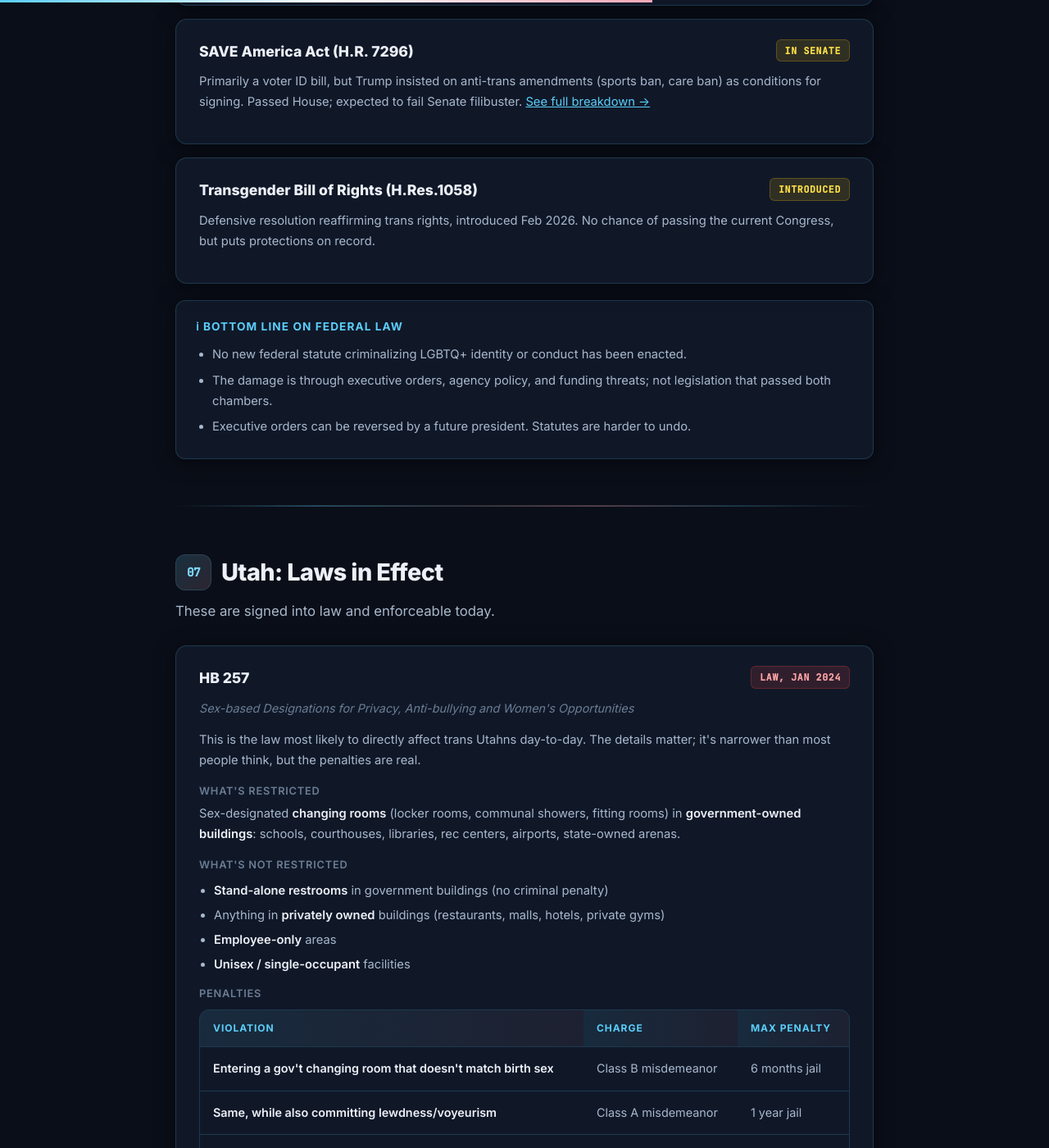
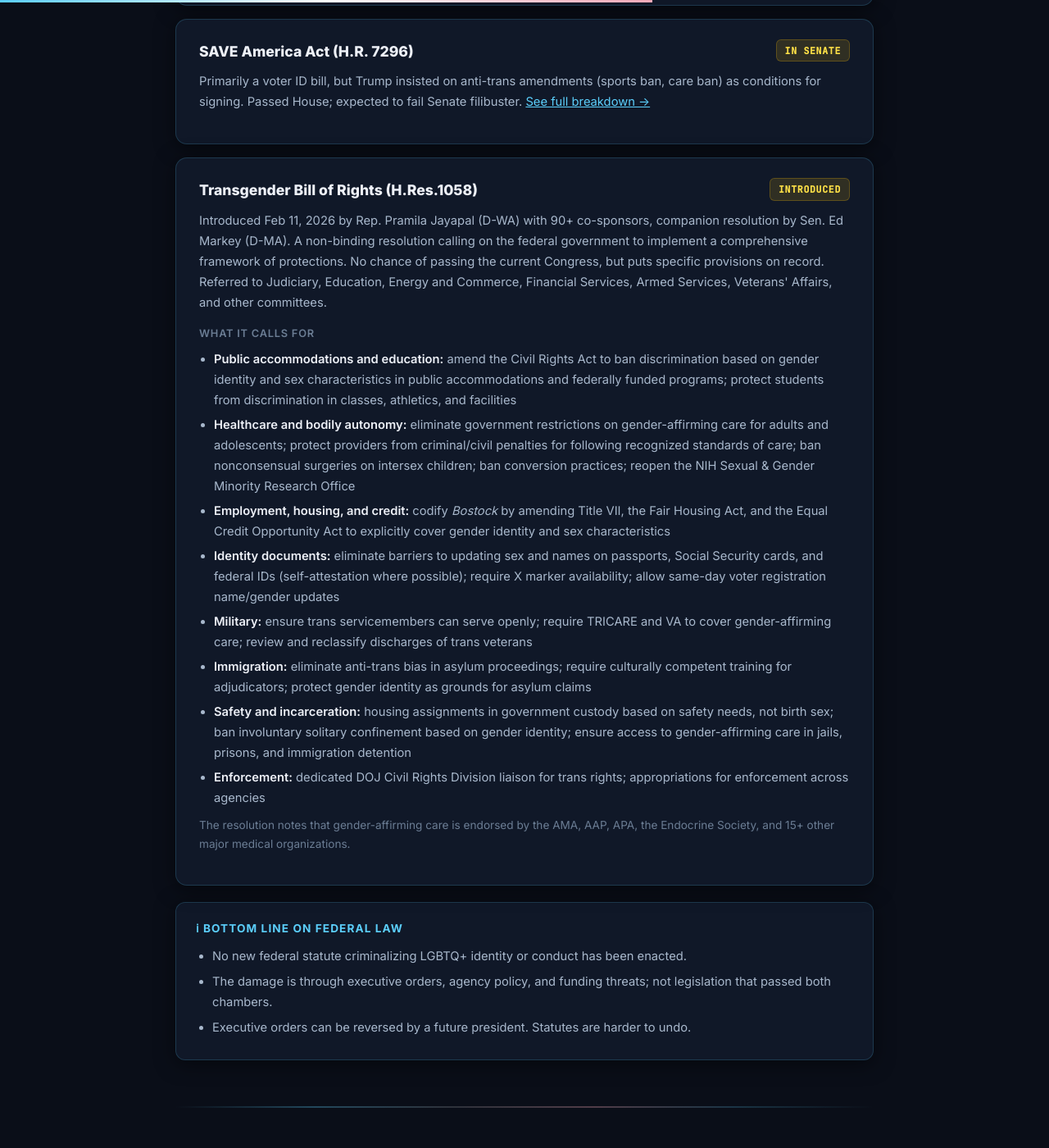
Before and after one commit to LucentFox/lucentfox.github.io, a Jekyll site: the page lgbtq-legal-risks.html, which Jekyll copies as it is, in a window 1280 px wide and 1400 px high, scrolled down 12114 px. Shown: the whole window at 82% size. Built offline with Jekyll 4.4.1, drawn with Linux system fonts in a browser that asks for light colours.

Commit message:
Update lgbtq-legal-risks.html

```diff
--- a/lgbtq-legal-risks.html
+++ b/lgbtq-legal-risks.html
@@ -1449,7 +1449,19 @@
         <span class="badge badge-proposed">Introduced</span>
       </div>
       <div class="bill-details">
-        <p>Defensive resolution reaffirming trans rights, introduced Feb 2026. No chance of passing the current Congress, but puts protections on record.</p>
+        <p>Introduced Feb 11, 2026 by Rep. Pramila Jayapal (D-WA) with 90+ co-sponsors, companion resolution by Sen. Ed Markey (D-MA). A non-binding resolution calling on the federal government to implement a comprehensive framework of protections. No chance of passing the current Congress, but puts specific provisions on record. Referred to Judiciary, Education, Energy and Commerce, Financial Services, Armed Services, Veterans' Affairs, and other committees.</p>
+        <span class="detail-label">What it calls for</span>
+        <ul>
+          <li><strong>Public accommodations and education:</strong> amend the Civil Rights Act to ban discrimination based on gender identity and sex characteristics in public accommodations and federally funded programs; protect students from discrimination in classes, athletics, and facilities</li>
+          <li><strong>Healthcare and bodily autonomy:</strong> eliminate government restrictions on gender-affirming care for adults and adolescents; protect providers from criminal/civil penalties for following recognized standards of care; ban nonconsensual surgeries on intersex children; ban conversion practices; reopen the NIH Sexual &amp; Gender Minority Research Office</li>
+          <li><strong>Employment, housing, and credit:</strong> codify <em>Bostock</em> by amending Title VII, the Fair Housing Act, and the Equal Credit Opportunity Act to explicitly cover gender identity and sex characteristics</li>
+          <li><strong>Identity documents:</strong> eliminate barriers to updating sex and names on passports, Social Security cards, and federal IDs (self-attestation where possible); require X marker availability; allow same-day voter registration name/gender updates</li>
+          <li><strong>Military:</strong> ensure trans servicemembers can serve openly; require TRICARE and VA to cover gender-affirming care; review and reclassify discharges of trans veterans</li>
+          <li><strong>Immigration:</strong> eliminate anti-trans bias in asylum proceedings; require culturally competent training for adjudicators; protect gender identity as grounds for asylum claims</li>
+          <li><strong>Safety and incarceration:</strong> housing assignments in government custody based on safety needs, not birth sex; ban involuntary solitary confinement based on gender identity; ensure access to gender-affirming care in jails, prisons, and immigration detention</li>
+          <li><strong>Enforcement:</strong> dedicated DOJ Civil Rights Division liaison for trans rights; appropriations for enforcement across agencies</li>
+        </ul>
+        <p style="color: var(--text-muted); font-size: 0.85rem; margin-top: 8px;">The resolution notes that gender-affirming care is endorsed by the AMA, AAP, APA, the Endocrine Society, and 15+ other major medical organizations.</p>
       </div>
     </div>
 
```
